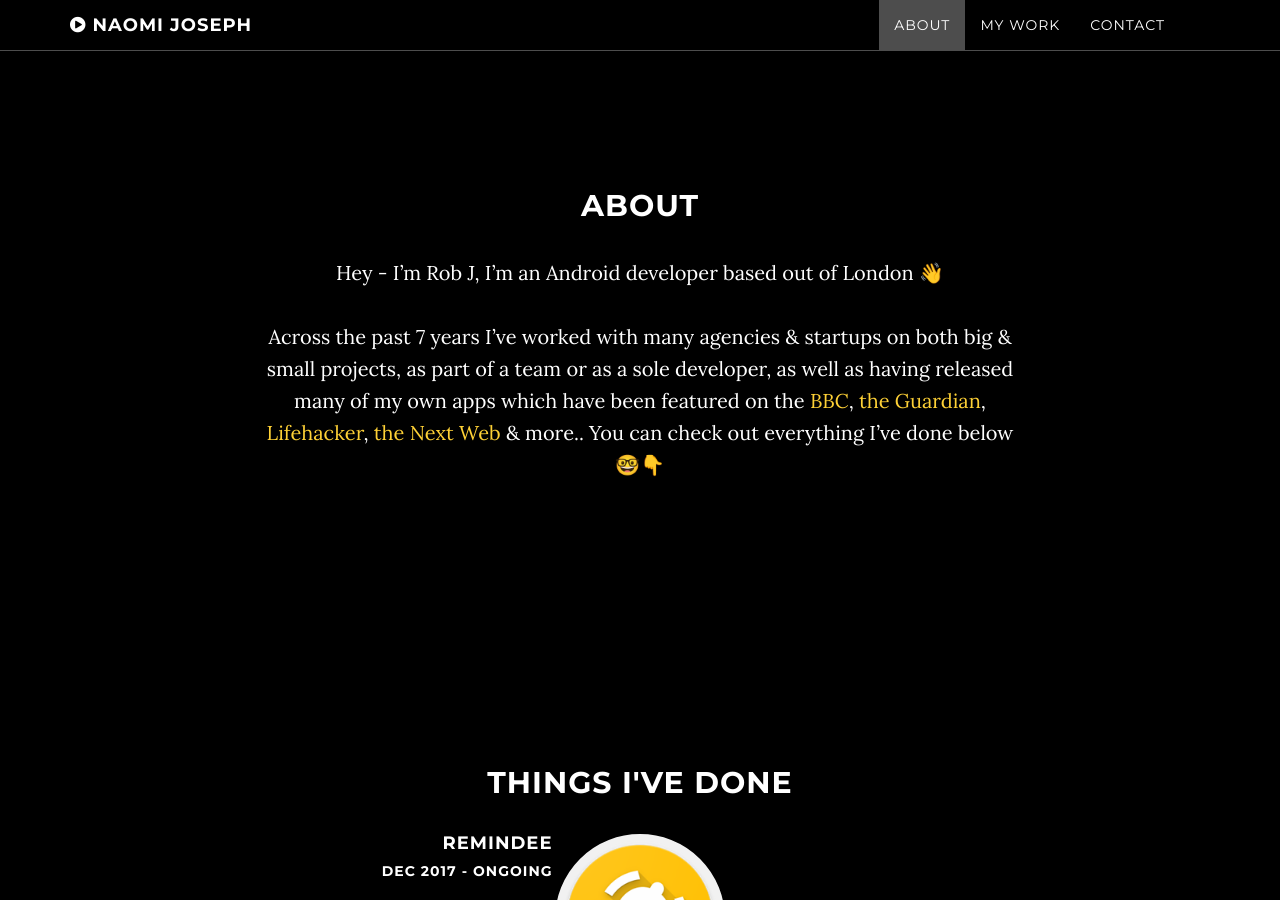
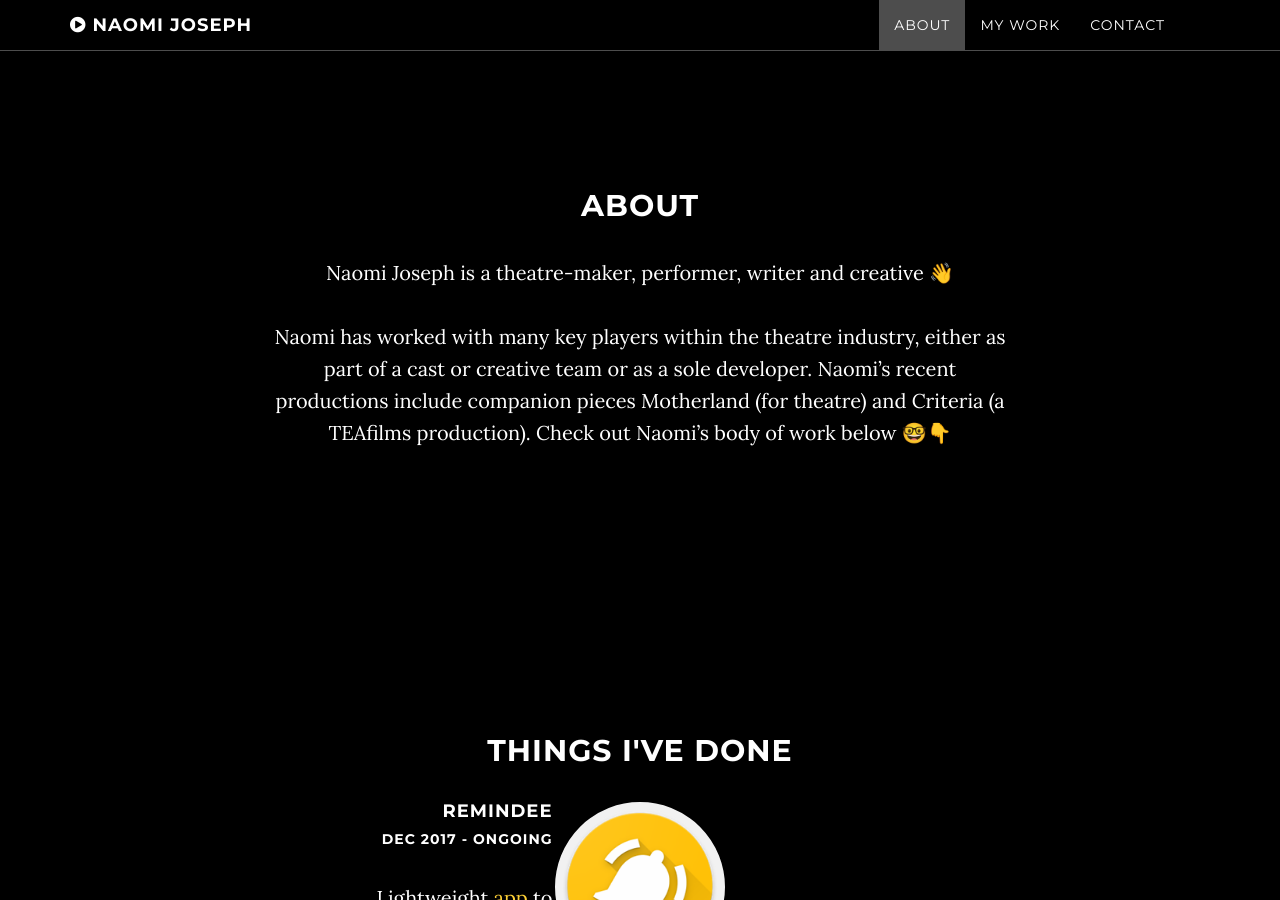
Before and after one commit to NaomiMJ/naomijoseph.me, a Jekyll site: the page built from index.html, in a window 1280 px wide and 900 px high, scrolled down 961 px. Built offline with Jekyll 4.4.1, drawn with Linux system fonts in a browser that asks for light colours.

Commit message:
Update _config.yml

```diff
--- a/_config.yml
+++ b/_config.yml
@@ -16,4 +16,4 @@ exclude: ["Rakefile", "LICENSE", "readme.markdown"]
 
 career-title: Things I've Done
 
-about: Hey - I'm Rob J, I'm an Android developer based out of London 👋 <br><br>Across the past 7 years I've worked with many agencies & startups on both big & small projects, as part of a team or as a sole developer, as well as having released many of my own apps which have been featured on the [BBC](http://www.bbc.co.uk/news/business-38954975){:target="_blank"}, [the Guardian](https://www.theguardian.com/technology/appsblog/2012/dec/14/best-android-apps-gta-snowman-viddy){:target="_blank"}, [Lifehacker](https://lifehacker.com/the-best-android-apps-to-make-driving-safer-easier-an-1755443280){:target="_blank"}, [the Next Web](https://thenextweb.com/apps/2018/01/10/remindee-is-the-android-reminder-app-for-people-who-hate-setting-reminders/){:target="_blank"} & more..  You can check out everything I've done below 🤓👇
+about: Naomi Joseph is a theatre-maker, performer, writer and creative 👋 <br><br>Naomi has worked with many key players within the theatre industry, either as part of a cast or creative team or as a sole developer. Naomi's recent productions include companion pieces Motherland (for theatre) and Criteria (a TEAfilms production). Check out Naomi's body of work below 🤓👇
```
